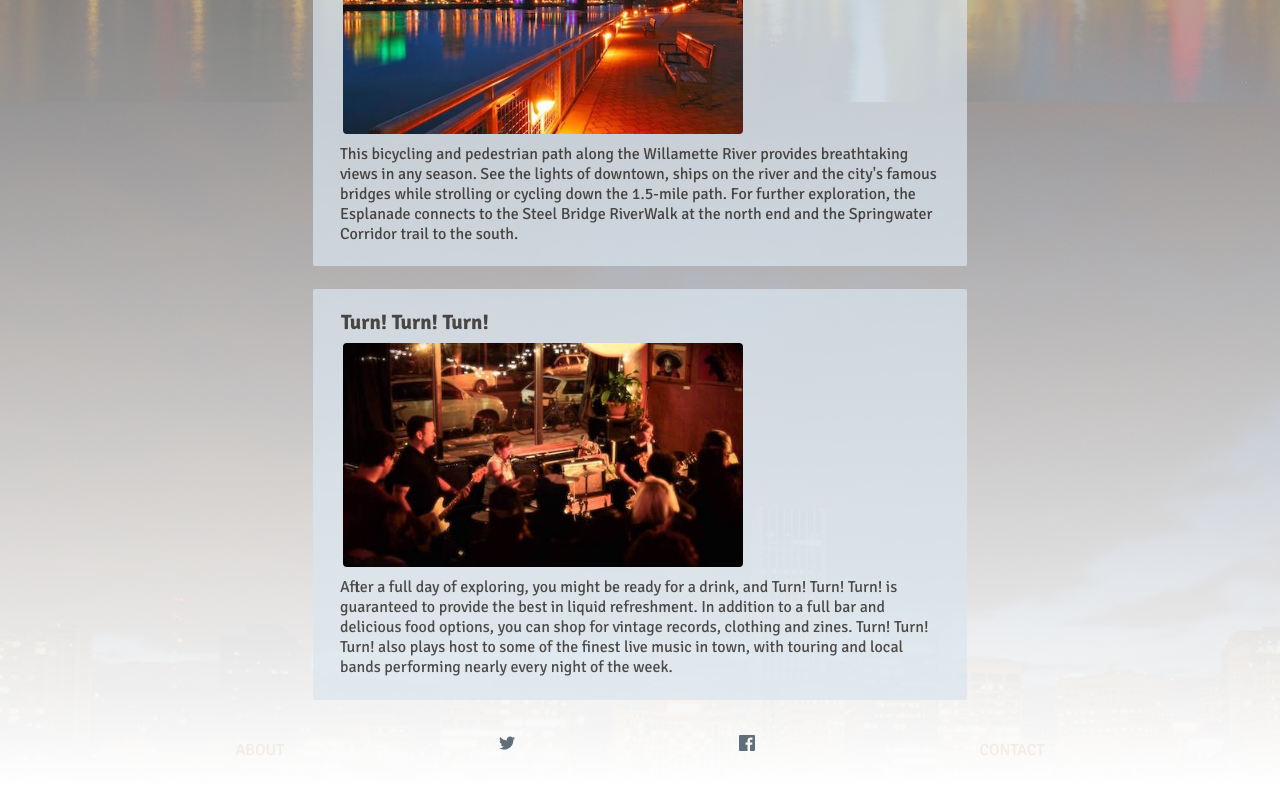
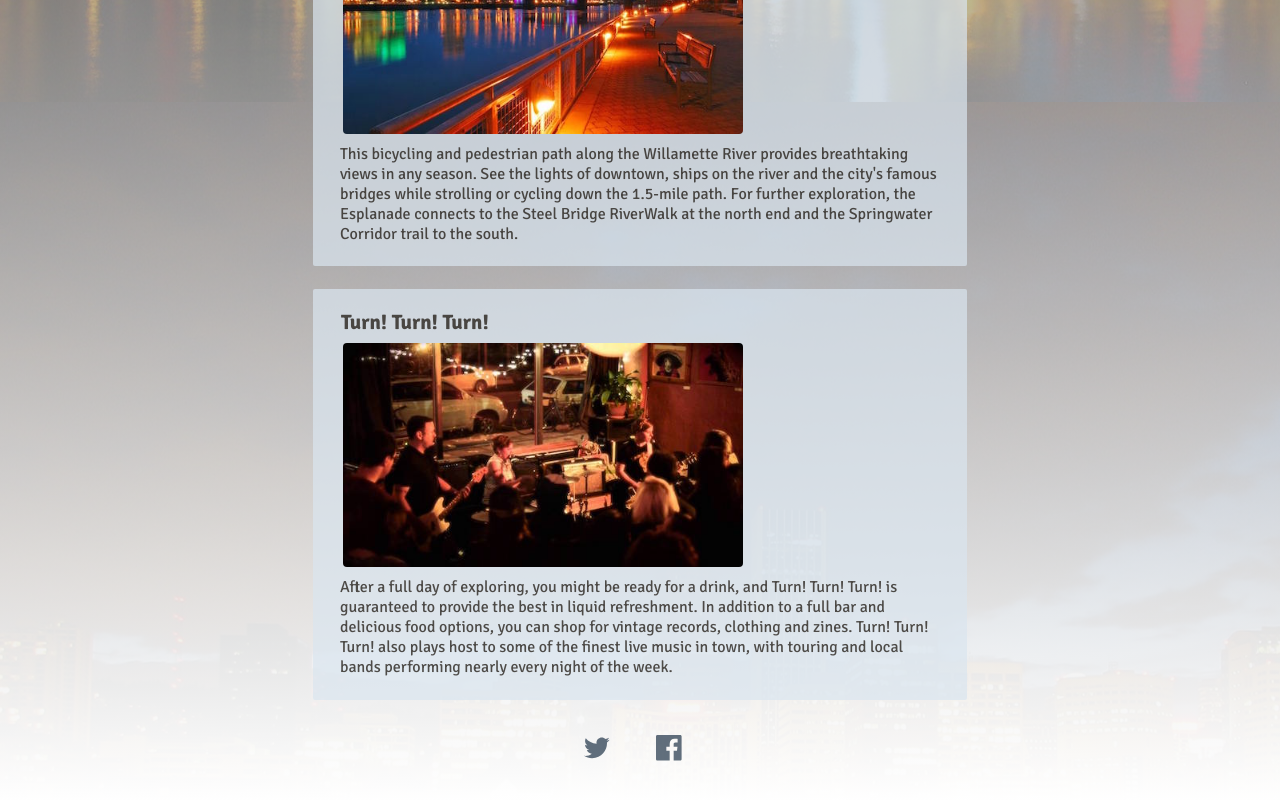
Before and after one commit to nsmeds/cityGuide, a plain HTML site: page index.html in a window 1280 px wide. Shown: the part 922-1722 px from the top of the page. Drawn offline with Linux system fonts and the light colour scheme.

Commit message:
took out extra footer elements

```diff
--- a/index.html
+++ b/index.html
@@ -39,17 +39,11 @@
     <footer>
       <ul class="footer-ul">
         <a href="#">
-          <li>About</li>
-        </a>
-        <a href="#">
           <li><svg class="svg" viewBox="0 0 25 25" xmlns="http://www.w3.org/2000/svg" fill-rule="evenodd" clip-rule="evenodd" stroke-linejoin="round" stroke-miterlimit="1.414"><path d="M16 3.038c-.59.26-1.22.437-1.885.517.677-.407 1.198-1.05 1.443-1.816-.634.375-1.337.648-2.085.795-.598-.638-1.45-1.036-2.396-1.036-1.812 0-3.282 1.468-3.282 3.28 0 .258.03.51.085.75C5.152 5.39 2.733 4.084 1.114 2.1.83 2.583.67 3.147.67 3.75c0 1.14.58 2.143 1.46 2.732-.538-.017-1.045-.165-1.487-.41v.04c0 1.59 1.13 2.918 2.633 3.22-.276.074-.566.114-.865.114-.21 0-.416-.02-.617-.058.418 1.304 1.63 2.253 3.067 2.28-1.124.88-2.54 1.404-4.077 1.404-.265 0-.526-.015-.783-.045 1.453.93 3.178 1.474 5.032 1.474 6.038 0 9.34-5 9.34-9.338 0-.143-.004-.284-.01-.425.64-.463 1.198-1.04 1.638-1.7z" /></svg></li>
         </a>
         <a href="#">
           <li><svg class="svg" viewBox="0 0 25 25" xmlns="http://www.w3.org/2000/svg" fill-rule="evenodd" clip-rule="evenodd" stroke-linejoin="round" stroke-miterlimit="1.414"><path d="M15.117 0H.883C.395 0 0 .395 0 .883v14.234c0 .488.395.883.883.883h7.663V9.804H6.46V7.39h2.086V5.607c0-2.066 1.262-3.19 3.106-3.19.883 0 1.642.064 1.863.094v2.16h-1.28c-1 0-1.195.476-1.195 1.176v1.54h2.39l-.31 2.416h-2.08V16h4.077c.488 0 .883-.395.883-.883V.883C16 .395 15.605 0 15.117 0"/></svg></li>
         </a>
-        <a href="#">
-          <li>Contact</li>
-        </a>
       </ul>
     </footer>
 </body>
--- a/style.css
+++ b/style.css
@@ -75,27 +75,27 @@ a:focus {
 
 .footer-ul {
   display: flex;
-  justify-content: space-around;
+  justify-content: center;
   align-items: center;
   text-transform: uppercase;
   padding: 1em 4em;
 }
 
-.footer-ul li {
+.footer-ul a li {
   padding: 0.5em 1em;
 }
 
-.footer-ul li a {
+.footer-ul a li {
   color: hsla(210,40%,20%,0.7);
 }
 
-.footer-ul li a:hover {
+.footer-ul a li:hover {
   color: hsla(210,40%,60%,0.7);
   transition-duration: 0.2s;
 }
 
 .svg {
-  width: 25px;
+  width: 40px;
   height: auto;
   fill: hsla(210,40%,20%,0.7);
 }
```
